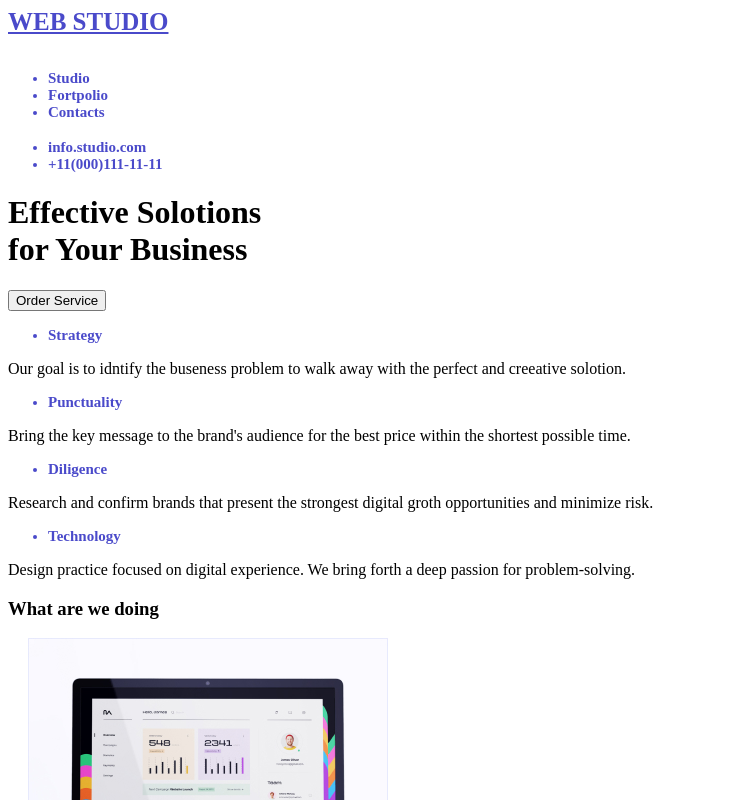
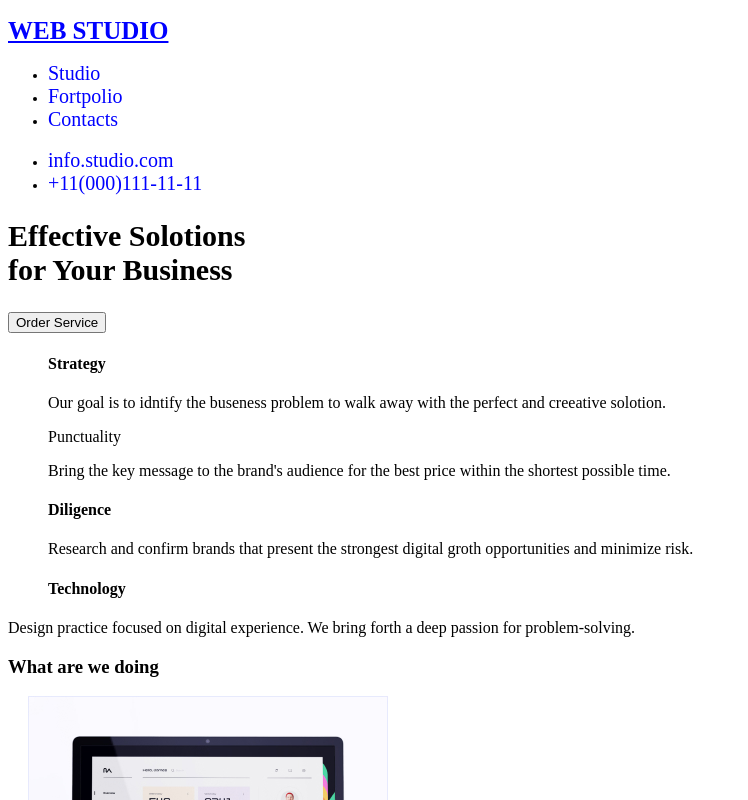
Before and after one commit to chanzapcode/goit-markup-hw-01, a plain HTML site: page index.html in a window 1280 px wide. Shown: the top 800 px of the page, without its empty margins (0-748 px from the left). Drawn offline with Linux system fonts and the light colour scheme.

Commit message:
update of my homework#1

```diff
--- a/index.html
+++ b/index.html
@@ -7,69 +7,89 @@
 </head>
 <body>
     <STYle>
-        header{
-            width: max-content;
-            font-size: 25px;
-            margin-top: 0%;
-            color: rgba(6, 6, 182, 0.726);;
-            text-decoration: underline;
-            font-weight: bold;
-        }
-        li {
+
+        li
+         {
             width: max-content;
             font-size: 15px;
             cursor: pointer;
-            color: rgba(6, 6, 182, 0.726);
-            font-weight: bold;
+            color: black
+         }
+
+        span{
+            color: blue;
+            font-size: 20px;
+        }
+        h1{
+            text-decoration: underline;
+            font-size: 25px;
+            color: blue;
+        }
+        h2{
+            font-size: 30px;
+        }
+        h4{
+            color: black;
         }
     </STYle>
-    <header>WEB STUDIO</header>
+    <header>
+        <h1>WEB STUDIO</h1>
+
+        <nav class="navlist">
+            <ul>
+                <li><span>Studio</span></li>
+                <li><span>Fortpolio</span></li>
+                <li><span>Contacts</span></li>
                 <br>
-<nav>
-        <ul>
-            <li>Studio</li>
-            <li>Fortpolio</li>
-            <li>Contacts</li>
-            <br>
-            <li>info.studio.com</li>
-            <li>+11(000)111-11-11</li>
+                <li><span>info.studio.com</span></li>
+                <li><span>+11(000)111-11-11</span></li>
             </ul>
     </nav>
+    </header>
 
-        <h1>Effective Solotions<br>for Your Business</h1>
+        <section>
+
+                <h2>Effective Solotions<br>for Your Business</h2>
 
                 <button type="button">Order Service</button>
+        </section>
 
 
+
+            <section class="strategy">
                 <ul>
-                    <a href="Strategy"></a>
-                    <li>Strategy</li>
-                </ul>
+                    <h4>Strategy</h4>
+
                     <p>Our goal is to idntify the buseness problem to walk away with the perfect and creeative solotion.</p>
 
-                <ul>
-                    <li>Punctuality</li>
-                </ul>
+
+                    </h4>Punctuality</h4>
+
 
                     <p>Bring the key message to the brand's audience for the best price within the shortest possible time.</p>
 
-                <ul>
-                    <li>Diligence</li>
-                </ul>
+
+                    <h4>Diligence</h4>
+
 
                     <p>Research and confirm brands that present the strongest digital groth opportunities and minimize risk.</p>
 
-                <ul>
-                    <li>Technology</li>
+
+                    <h4>Technology</h4>
                 </ul>
+
 
                     <p>Design practice focused on digital experience. We bring forth a deep passion for problem-solving.</p>
 
                     <h3>What are we doing</h3>
+            </section>
 
-                    <li><img src="image/img 1.jpg" alt=""></li>
-                    <li><img src="image/img 2.jpg" alt=""></li>
-                    <li><img src="image/img 3.jpg" alt=""></li>
+
+                    <section class=" imageg">
+                        <li><img src="image/img 1.jpg" alt="monitor"></li>
+                        <li><img src="image/img 2.jpg" alt="cell phone"></li>
+                        <li><img src="image/img 3.jpg" alt="cell phone"></li>
+
 
                                     <h2>Our Team</h2>
                         <ul>
@@ -78,11 +98,12 @@
                             <li><img src="image/Team Card 3.jpg" alt=""></li>
                             <li><img src="image/Team Card 4.jpg" alt=""></li>
                         </ul>
+                    </section>
 
-
-                        <HEAder>WEB STUDIO</HEAder>
+                        <footer class="footer">
+                            <h1>WEB STUDIO</h1>
                             <P>Increase the flow of customers and<br>sales for your buseness with digital<br>marketing & growth solution.</P>
-
+                        </footer>
 
 
 </body>
```
Lines whose indentation alone changed are shown as unchanged.
